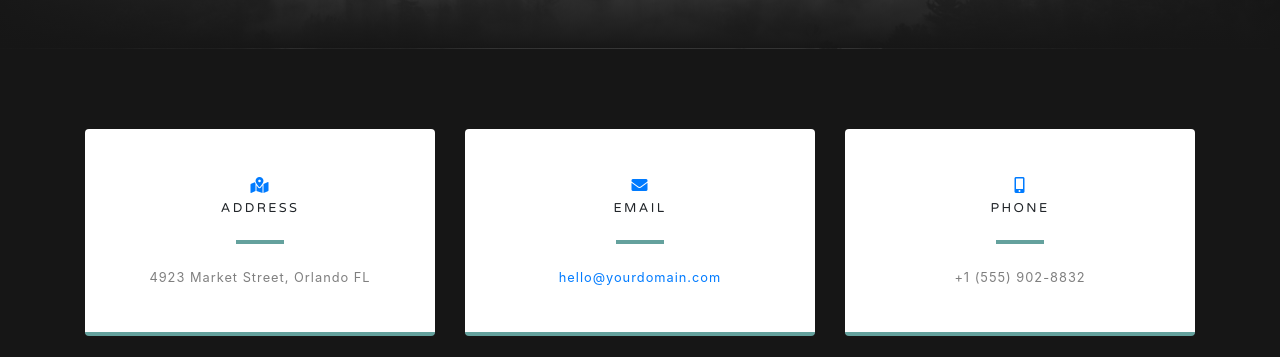
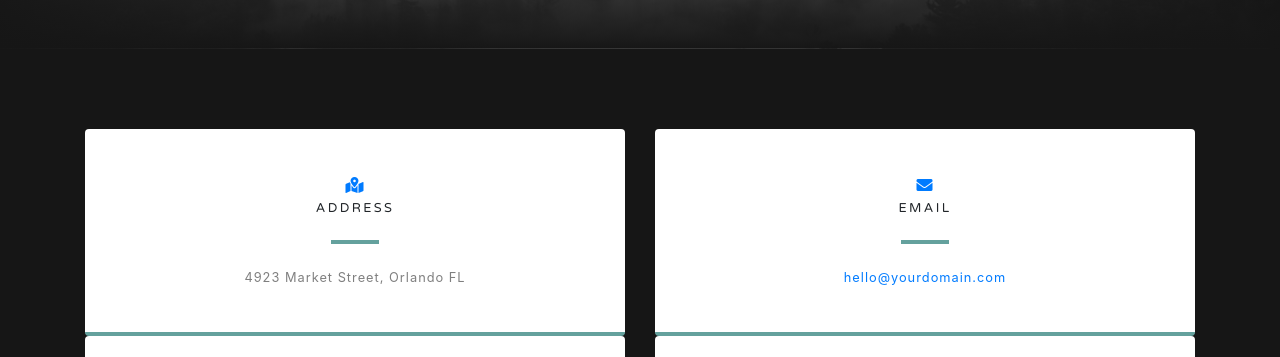
Before and after one commit to leopashov/horizonsfirst-website, a website with bundled scripts: page index.html in a window 1280 px wide. Shown: the part 3568-3925 px from the top of the page. Built offline with nearby package versions, Linux system fonts and the light colour scheme.

Commit message:
Update index.html
personell boxes made

```diff
--- a/index.html
+++ b/index.html
@@ -63,7 +63,7 @@
     </div>
   </header>
 
-  <!-- About Section -->
+<!-- About Us -->
   <section id="about" class="about-section text-center">
     <div class="container">
       <div class="row">
@@ -158,7 +158,7 @@
 
       <div class="row">
 
-        <div class="col-md-4 mb-3 mb-md-0">
+        <div class="col">
           <div class="card py-4 h-100">
             <div class="card-body text-center">
               <i class="fas fa-map-marked-alt text-primary mb-2"></i>
@@ -169,7 +169,21 @@
           </div>
         </div>
 
-        <div class="col-md-4 mb-3 mb-md-0">
+        <div class="col">
+          <div class="card py-4 h-100">
+            <div class="card-body text-center">
+              <i class="fas fa-envelope text-primary mb-2"></i>
+              <h4 class="text-uppercase m-0">Email</h4>
+              <hr class="my-4">
+              <div class="small text-black-50">
+                <a href="#">hello@yourdomain.com</a>
+              </div>
+            </div>
+          </div>
+        </div>
+        <div class="w-100"></div>
+
+        <div class="col">
           <div class="card py-4 h-100">
             <div class="card-body text-center">
               <i class="fas fa-envelope text-primary mb-2"></i>
@@ -182,7 +196,7 @@
           </div>
         </div>
 
-        <div class="col-md-4 mb-3 mb-md-0">
+        <div class="col">
           <div class="card py-4 h-100">
             <div class="card-body text-center">
               <i class="fas fa-mobile-alt text-primary mb-2"></i>
```
